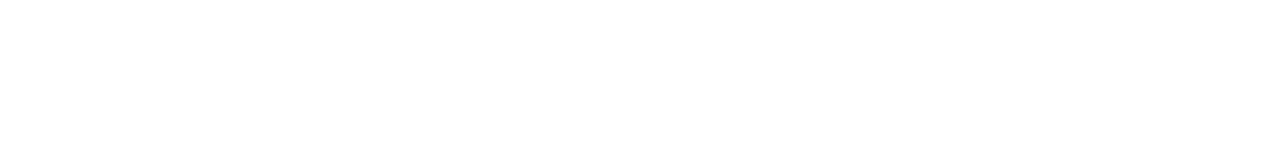
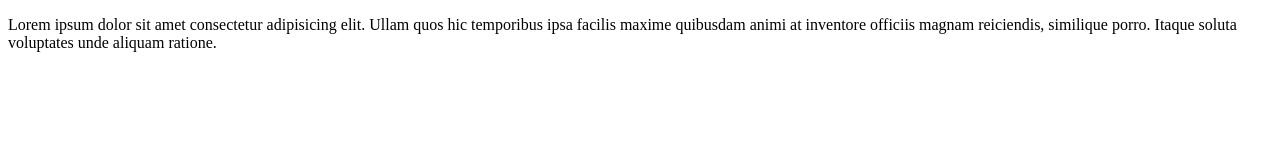
Before and after one commit to jeshu1812/mi_portafolio, a plain HTML site: page index.html in a window 1280 px wide. Drawn offline with Linux system fonts and the light colour scheme.

Commit message:
segundo commit

```diff
--- a/index.html
+++ b/index.html
@@ -1,12 +1,18 @@
 <!DOCTYPE html>
 <html lang="en">
+
 <head>
     <meta charset="UTF-8">
     <meta http-equiv="X-UA-Compatible" content="IE=edge">
     <meta name="viewport" content="width=device-width, initial-scale=1.0">
-    <title>Document</title>
+    <title>Proyecto Git</title>
 </head>
+
 <body>
+    <p>Lorem ipsum dolor sit amet consectetur adipisicing elit. Ullam quos hic temporibus ipsa facilis maxime quibusdam
+        animi at inventore officiis magnam reiciendis, similique porro. Itaque soluta voluptates unde aliquam ratione.
+    </p>
 
 </body>
+
 </html>
```
